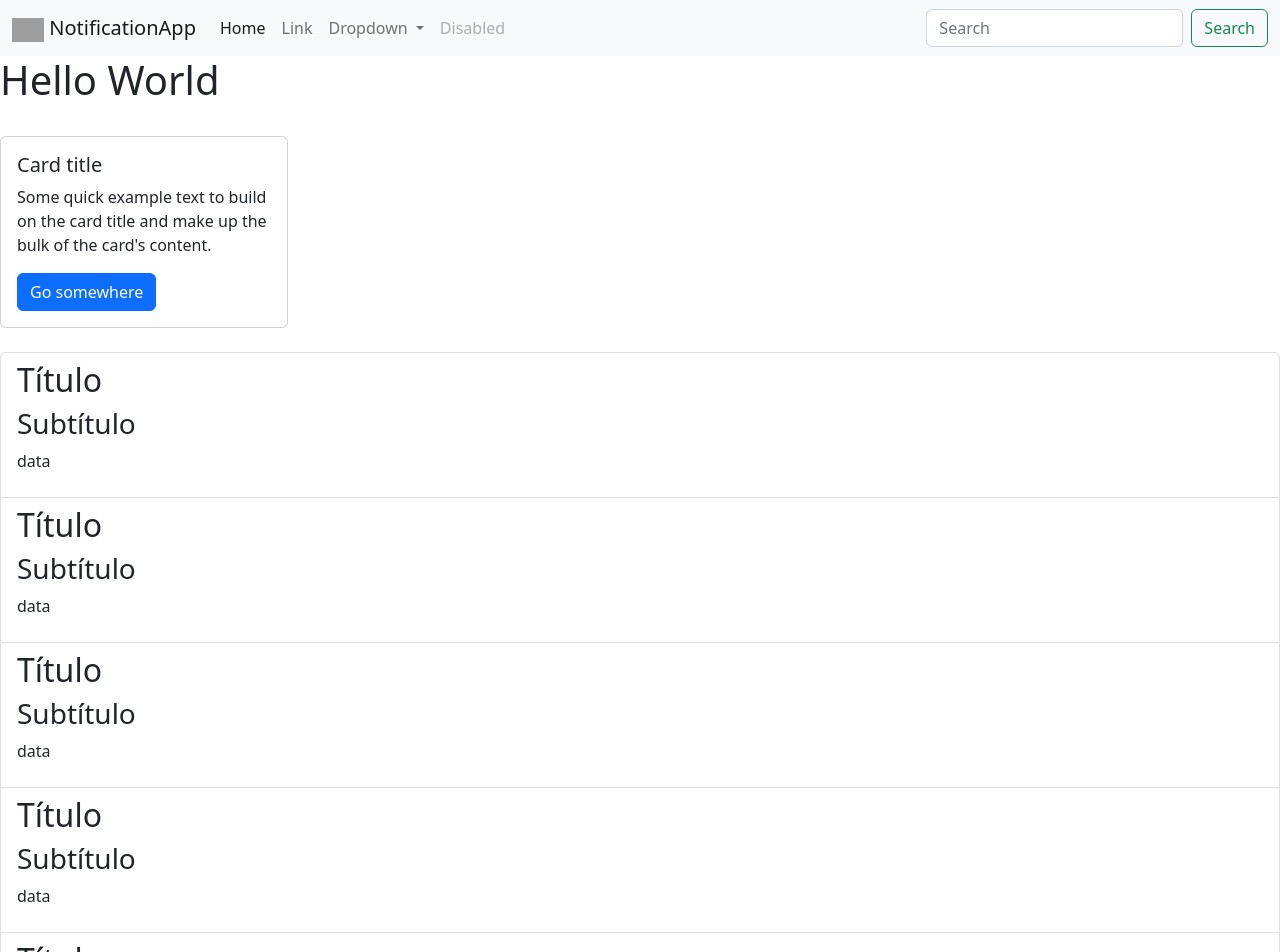
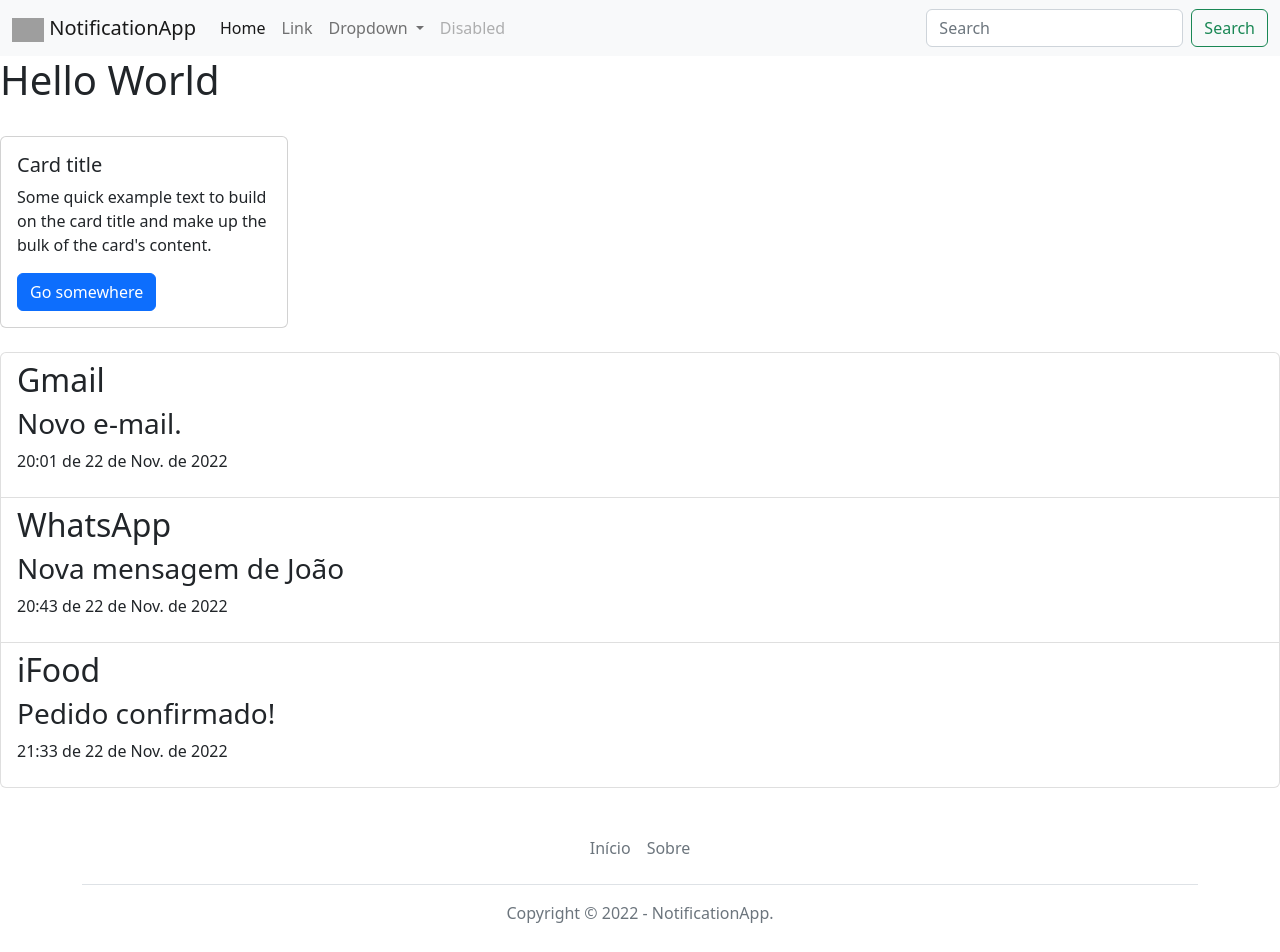
Before and after one commit to joao-amendola/M1S08-Exercicios, an Angular app: page / in a window 1280 px wide. Shown: the top 952 px of the page. Built offline with nearby package versions, Linux system fonts and the light colour scheme; grey boxes are pictures that could not be loaded.

Commit message:
+ variável pessoas ao notification-list (Ex. 7)

```diff
--- a/src/app/components/notification-list/notification-list.component.html
+++ b/src/app/components/notification-list/notification-list.component.html
@@ -1,22 +1,14 @@
 <ul class="list-group">
     <li class="list-group-item">
-        <h2>Título</h2>
-        <h3>Subtítulo</h3>
-        <p>data</p></li>
+        <h2>{{ pessoas[0].titulo }}</h2>
+        <h3>{{ pessoas[0].subtitulo }}</h3>
+        <p>{{ pessoas[0].data }}</p></li>
     <li class="list-group-item">
-        <h2>Título</h2>
-        <h3>Subtítulo</h3>
-        <p>data</p></li>
+        <h2>{{ pessoas[1].titulo }}</h2>
+        <h3>{{ pessoas[1].subtitulo }}</h3>
+        <p>{{ pessoas[1].data }}</p></li>
     <li class="list-group-item">
-        <h2>Título</h2>
-        <h3>Subtítulo</h3>
-        <p>data</p></li>
-    <li class="list-group-item">
-        <h2>Título</h2>
-        <h3>Subtítulo</h3>
-        <p>data</p></li>
-    <li class="list-group-item">
-        <h2>Título</h2>
-        <h3>Subtítulo</h3>
-        <p>data</p></li>
+        <h2>{{ pessoas[2].titulo }}</h2>
+        <h3>{{ pessoas[2].subtitulo }}</h3>
+        <p>{{ pessoas[2].data }}</p></li>
 </ul>
--- a/src/app/components/notification-list/notification-list.component.ts
+++ b/src/app/components/notification-list/notification-list.component.ts
@@ -1,10 +1,26 @@
 import { Component } from '@angular/core';
-
 @Component({
   selector: 'ntap-notification-list',
   templateUrl: './notification-list.component.html',
   styleUrls: ['./notification-list.component.scss']
 })
+
 export class NotificationListComponent {
-
+  pessoas = [
+    {
+      titulo: "Gmail",
+      subtitulo: "Novo e-mail.",
+      data: "20:01 de 22 de Nov. de 2022"
+    },
+    {
+      titulo: "WhatsApp",
+      subtitulo: "Nova mensagem de João",
+      data: "20:43 de 22 de Nov. de 2022"
+    },
+    {
+      titulo: "iFood",
+      subtitulo: "Pedido confirmado!",
+      data: "21:33 de 22 de Nov. de 2022"
+    }
+  ]
 }
```
